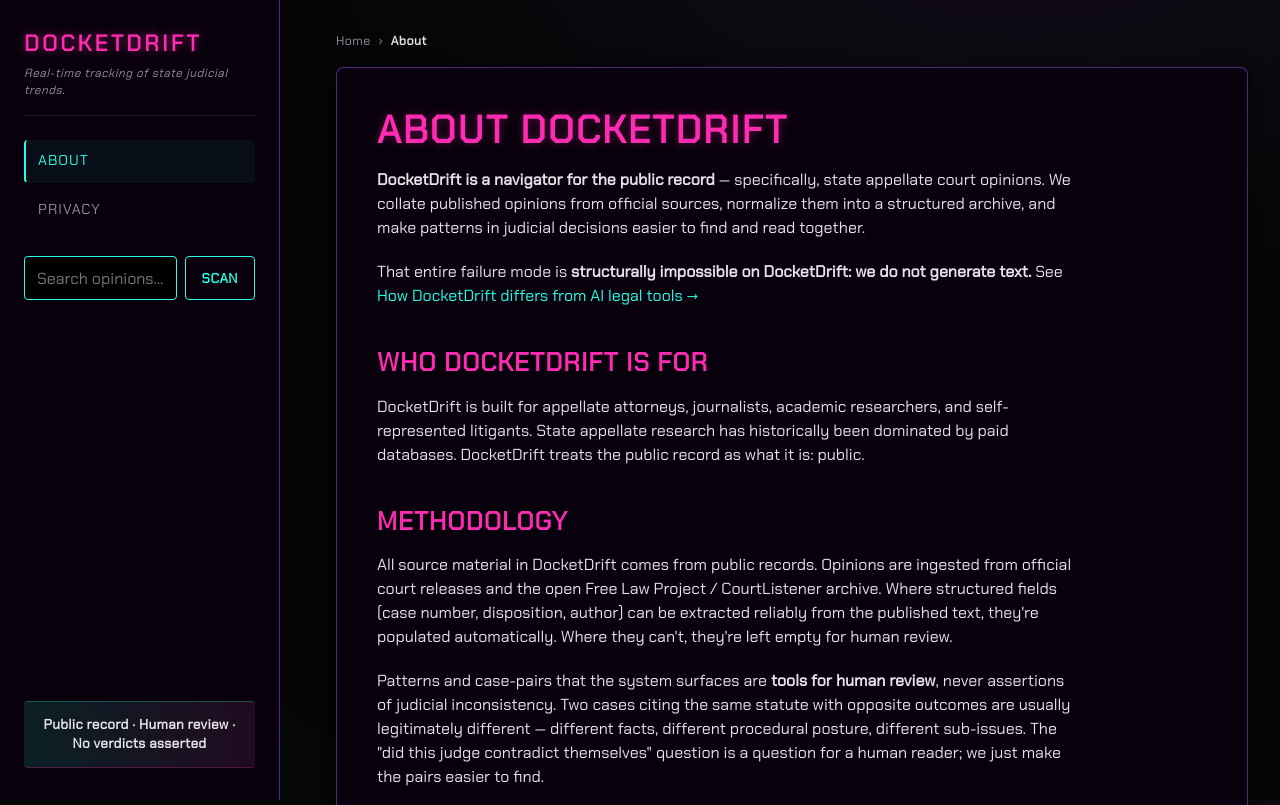
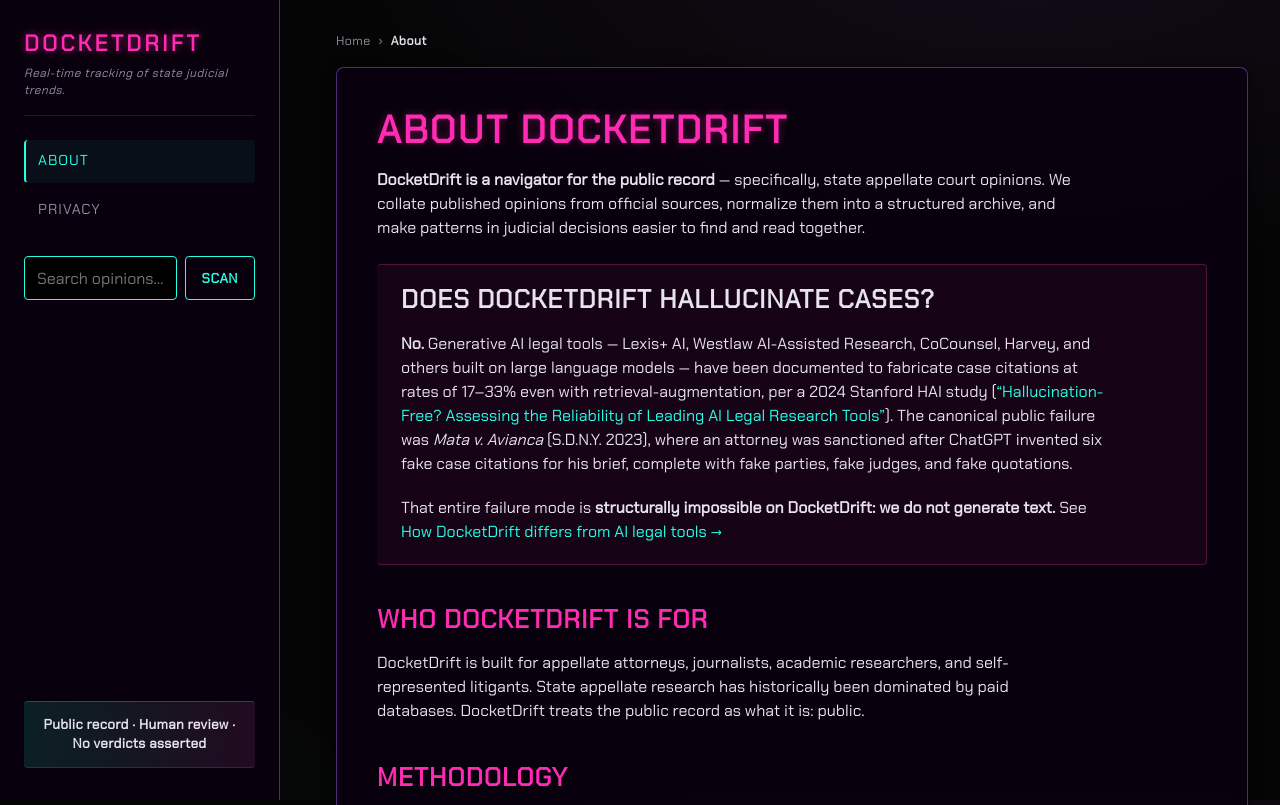
Before and after one commit to OnionMadder/docketdrift, a Django app: page /about/ in a window 1280 px wide. Shown: the top 805 px of the page. Run offline with Django 5.2, Linux system fonts and the light colour scheme; some libraries are stand-ins or nearby versions.

Commit message:
About: restore hallucination-section first paragraph
Without the Stanford/Mata v. Avianca paragraph, "That entire failure
mode" had no antecedent on the page.

Co-Authored-By: Claude Opus 4.7 (1M context) <noreply@anthropic.com>

```diff
--- a/opinions/templates/opinions/about.html
+++ b/opinions/templates/opinions/about.html
@@ -14,7 +14,11 @@
 
   <p><strong>DocketDrift is a navigator for the public record</strong> &mdash; specifically, state appellate court opinions. We collate published opinions from official sources, normalize them into a structured archive, and make patterns in judicial decisions easier to find and read together.</p>
 
-  <p>That entire failure mode is <strong>structurally impossible on DocketDrift: we do not generate text.</strong> See <a href="{% url 'opinions:how_we_differ' %}">How DocketDrift differs from AI legal tools &rarr;</a></p>
+  <div class="ai-disclosure">
+    <h2>Does DocketDrift hallucinate cases?</h2>
+    <p><strong>No.</strong> Generative AI legal tools &mdash; Lexis+ AI, Westlaw AI-Assisted Research, CoCounsel, Harvey, and others built on large language models &mdash; have been documented to fabricate case citations at rates of 17&ndash;33% even with retrieval-augmentation, per a 2024 Stanford HAI study (<a href="https://hai.stanford.edu/news/ai-legal-research-tools-prone-hallucinations" target="_blank" rel="noopener">&ldquo;Hallucination-Free? Assessing the Reliability of Leading AI Legal Research Tools&rdquo;</a>). The canonical public failure was <em>Mata v. Avianca</em> (S.D.N.Y. 2023), where an attorney was sanctioned after ChatGPT invented six fake case citations for his brief, complete with fake parties, fake judges, and fake quotations.</p>
+    <p>That entire failure mode is <strong>structurally impossible on DocketDrift: we do not generate text.</strong> See <a href="{% url 'opinions:how_we_differ' %}">How DocketDrift differs from AI legal tools &rarr;</a></p>
+  </div>
 
   <h2>Who DocketDrift is for</h2>
   <p>DocketDrift is built for appellate attorneys, journalists, academic researchers, and self-represented litigants. State appellate research has historically been dominated by paid databases. DocketDrift treats the public record as what it is: public.</p>
```
